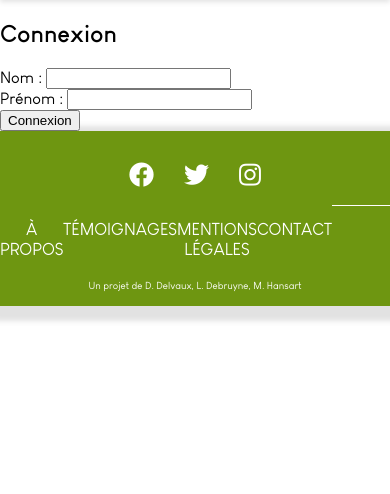
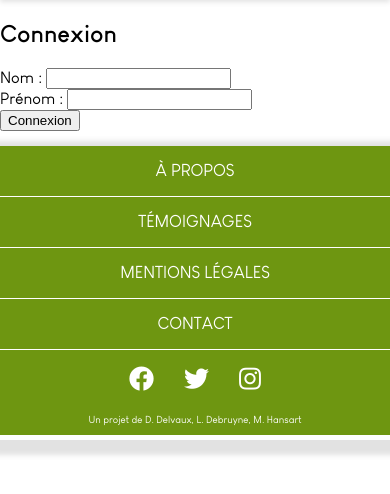
Before and after one commit to mhansart/jolly_seed, a PHP site: page / in a window 390 px wide. Shown: the part 75-569 px from the top of the page. Run offline with PHP 8.4, Linux system fonts and the light colour scheme; some libraries are stand-ins or nearby versions.

Commit message:
footer design

```diff
--- a/public/css/_pageDons.scss
+++ b/public/css/_pageDons.scss
@@ -63,7 +63,7 @@
         }
     }
     .box{
-        box-shadow:$shadow;
+        box-shadow:$shadow-low;
         margin:15px;
         padding:15px;
         .pomme{
--- a/public/css/style.css
+++ b/public/css/style.css
@@ -144,7 +144,7 @@
   color: white;
 }
 .centrePageDons .box {
-  box-shadow: 0px 3px 3px rgba(110, 110, 110, 0.5);
+  box-shadow: 0px 2px 5px rgba(110, 110, 110, 0.2);
   margin: 15px;
   padding: 15px;
 }
@@ -258,13 +258,28 @@ main {
 
 footer {
   box-shadow: 5px 5px 5px 10px rgba(110, 110, 110, 0.2);
-  padding: 15px 0 5px 0;
+  padding-bottom: 5px;
+  margin-top: 15px;
   align-items: center;
   justify-content: center;
   background-color: #6E9611;
 }
 @media screen and (max-width: 600px) {
   footer {
+    flex-direction: column;
+    background-color: transparent;
+  }
+}
+footer .footer-container {
+  margin: auto;
+}
+@media screen and (max-width: 600px) {
+  footer .footer-container {
+    width: 100%;
+  }
+}
+@media screen and (max-width: 600px) {
+  footer .link-footer {
     flex-direction: column;
   }
 }
@@ -276,11 +291,6 @@ footer .link-footer .line {
     background-color: white;
     height: 1px;
     display: block;
-  }
-}
-@media screen and (max-width: 600px) {
-  footer .link-footer .line {
-    order: 1;
   }
 }
 footer a {
@@ -299,18 +309,19 @@ footer a {
   }
 }
 footer a:hover {
-  background-color: #23512a;
+  color: #23512a;
+}
+@media screen and (max-width: 600px) {
+  footer a:hover {
+    color: white;
+    background-color: #23512a;
+  }
 }
 footer .social {
   background-color: #6E9611;
   display: flex;
   align-items: center;
   justify-content: center;
-}
-@media screen and (max-width: 600px) {
-  footer .social {
-    order: 2;
-  }
 }
 footer .social a {
   font-size: 25px;
--- a/public/css/style.scss
+++ b/public/css/style.scss
@@ -76,14 +76,25 @@ main{
 }
 footer{
     box-shadow: $shadow-up;
-    padding: 15px 0 5px 0;
+    padding-bottom: 5px ;
+    margin-top: 15px;
     align-items: center;
     justify-content: center;
     background-color: $secondary-color;
     @media screen and (max-width: 600px) {
         flex-direction: column;
+        background-color: transparent;
       }
+    .footer-container{
+        margin: auto;
+        @media screen and (max-width: 600px) {
+            width: 100%;
+          }
+    }
     .link-footer{
+        @media screen and (max-width: 600px) {
+            flex-direction: column;
+          }
         .line{
             display: none;
             @media screen and (max-width: 600px) {
@@ -91,9 +102,6 @@ footer{
                 height: 1px;
                 display: block;
               }
-        @media screen and (max-width: 600px) {
-           order:1
-          }
     }
 
 
@@ -111,8 +119,13 @@ footer{
         padding: 15px 0;
         text-align: center;
         &:hover{
-            background-color: $third-color;
+            color: $third-color;
+            @media screen and (max-width: 600px) {
+                color: $primary-color;
+                background-color: $third-color;
+              }
         }
+
 
     }
     .social{
@@ -120,9 +133,6 @@ footer{
         display: flex;
         align-items: center;
         justify-content: center;
-        @media screen and (max-width: 600px) {
-            order:2
-           }
         a{
             font-size: 25px;
             margin: 0 15px;
--- a/view/menu/menu_footer.php
+++ b/view/menu/menu_footer.php
@@ -1,10 +1,6 @@
 <footer>
+    <div class="footer-container w-80">
         <div class="row-1-footer w-100">
-    <div class="social w-100">
-            <a href="#"><i class="fab fa-facebook"></i></a>
-            <a href="#"><i class="fab fa-twitter"></i></a>
-            <a href="#"><i class="fab fa-instagram"></i></a>
-        </div>
             <div class="link-footer w-100 d-flex">
                 <a class="w-100" href="#apropos">À propos</a>
                 <div class="line w-100"></div>
@@ -15,6 +11,12 @@
                 <a class="w-100" href="#contact">Contact</a>
                 <div class="line w-100"></div>
             </div>
+            <div class="social w-100">
+                <a href="#"><i class="fab fa-facebook"></i></a>
+                <a href="#"><i class="fab fa-twitter"></i></a>
+                <a href="#"><i class="fab fa-instagram"></i></a>
+            </div>
         </div>
         <p class="w-100">Un projet de D. Delvaux, L. Debruyne, M. Hansart</p>
+      </div>
     </footer>
```
Also changed, not shown: 1 other file. Lines whose indentation alone changed are shown as unchanged.
